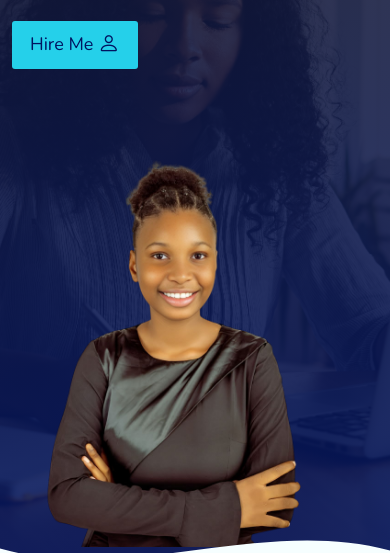
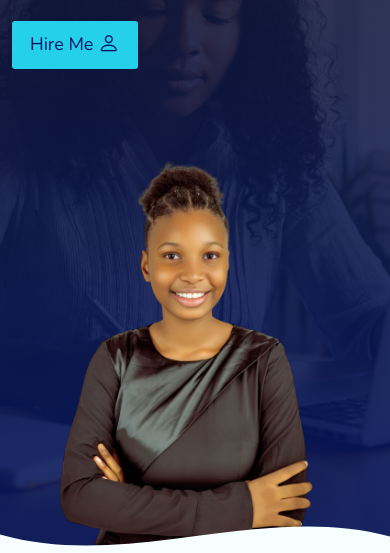
Before and after one commit to gemportfolio/preciousanichukwu.com, a plain HTML site: page index.html in a window 390 px wide. Shown: the part 295-848 px from the top of the page. Drawn offline with nearby package versions, Linux system fonts and the light colour scheme; a script that the page names is missing.

Commit message:
Add files via upload

```diff
--- a/assets/js/footer.js
+++ b/assets/js/footer.js
@@ -4,9 +4,9 @@ footer.innerHTML = `
     <div class="container">
         <div class="row pb-3">
             <div class="col-lg-5 col-md-12 text">
-                <a class="fs-3 name" href="https://gemportfolio.github.io/affiliatedafisi">
+                <h3 class="fs-3 name">
                     Precious Anichukwu
-                </a>
+                </h3>
                 <p>
                     I help business owners and personal brands attract clients, build authority, and sell with confidence through strategic content writing, persuasive copy, and brand storytelling.
                 </p>
@@ -52,7 +52,7 @@ footer.innerHTML = `
     <hr class="mx-auto" />
     <div class="text-center copyright pt-2">
         © Copyright 2025,
-        <a href="https://gemportfolio.github.io/affiliatedafisi" class="link"
+        <a href="https://gemportfolio.github.io/preciousanichukwu.com" class="link"
             >Precious Anichukwu</a
         >
     </div>
--- a/assets/stylesheets/style.css
+++ b/assets/stylesheets/style.css
@@ -118,17 +118,19 @@ a {
 		margin-right: 16px;
 	}
 
-	.navbar-nav {
-		border-top: solid 1px #65010139;
-		padding-top: 7px;
-	}
-
 	.nav-item {
 		padding-left: 12px;
 	}
 
 	.nav-link {
 		font-size: 18px;
+	}
+}
+
+@media screen and (max-width: 575px) {
+	.navbar-nav {
+		border-top: solid 1px #65010139;
+		padding-top: 7px;
 	}
 }
 
@@ -149,13 +151,14 @@ a {
 	font-weight: 600;
 }
 
-.hero-rt {
-	margin-bottom: -28px;
-}
+/* .hero-rt {
+	margin-bottom: -32px;
+} */
 
 .hero-rt img {
     width: auto;
 	height: 400px;
+	margin-bottom: -40px;
 }
 
 @media screen and (max-width: 1115px) {
@@ -175,15 +178,14 @@ a {
         font-size: 68px;
 	}
 
-	.hero-rt {
-		margin-left: -20px;
-        margin-bottom: -16px;
+	.hero-rt img {
+		margin-bottom: -63px;
 	}
 }
 
-@media screen and (min-width: 768px)and (max-width: 991px) {
-	.hero-rt {
-        margin-bottom: -24px;
+@media screen and (max-width: 768px) {
+	.hero-rt img {
+		margin-bottom: -65px;
 	}
 }
 
@@ -193,15 +195,28 @@ a {
 	}
 }
 
+@media screen and (max-width: 596px) {
+	.hero-rt img {
+		margin-bottom: -40px;
+	}
+}
+
 @media screen and (max-width: 562px) {
     .hero .lt {
-        padding-left: 4px;
+        padding-inline: 8px;
     }
 }
 
 @media screen and (max-width: 460px) {
 	.hero-lt h1 {
         font-size: 32px;
+	}
+}
+
+@media screen and (max-width: 390px) {
+	.hero-rt img {
+		margin-bottom: -30px;
+		margin-left: -16px;
 	}
 }
 
@@ -273,6 +288,14 @@ a {
 	.about .rt {
 		padding-top: 24px;
 		text-align: center;
+	}
+}
+
+@media screen and (max-width: 460px) {
+	.about .lt h1,
+	.about .lt h3,
+	.about .lt p {
+		width: 100%;
 	}
 }
 
```
